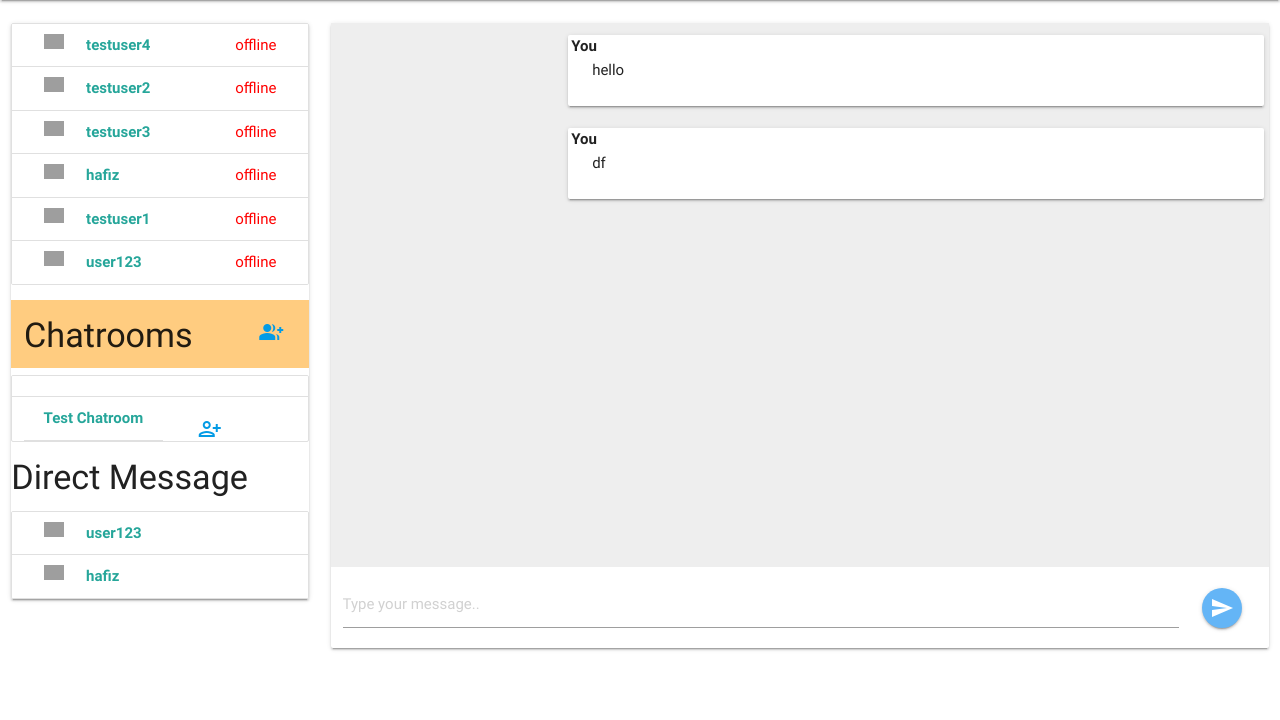
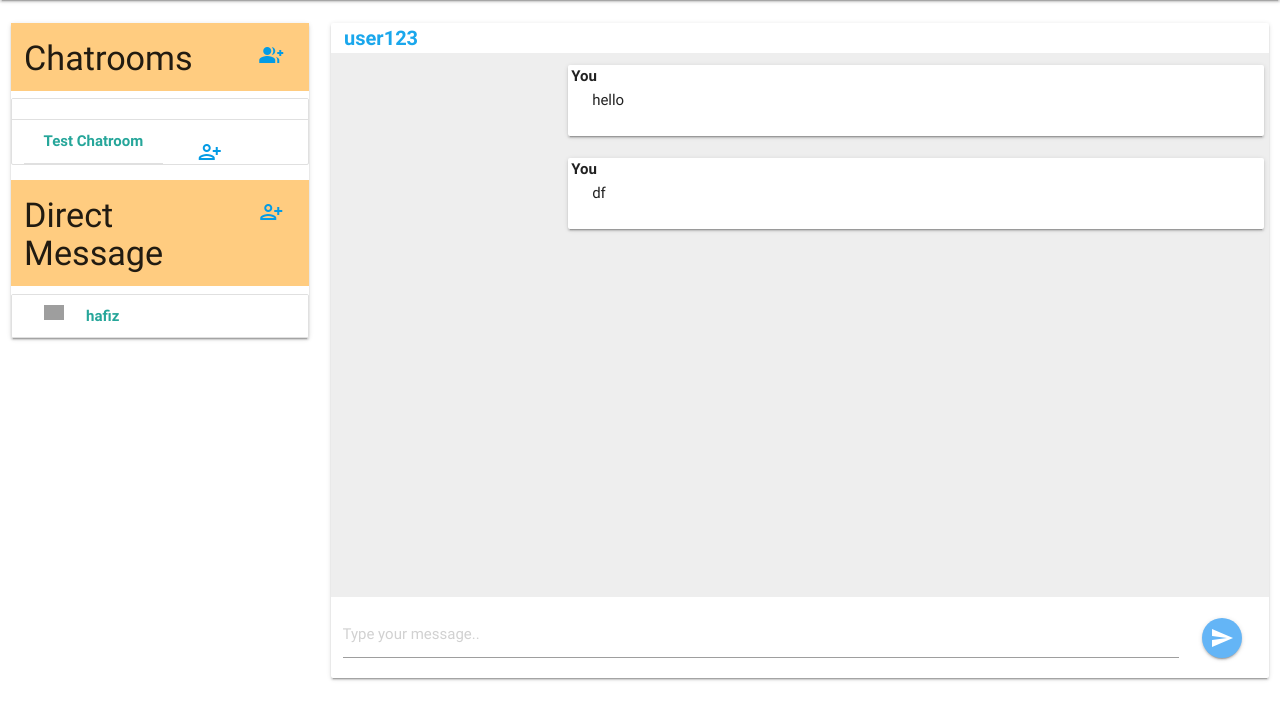
Before and after one commit to HafizAkinteye/NewCollegion, a Django app: page /chat/1/2/ in a window 1280 px wide. Shown: the part 64-784 px from the top of the page. Run offline with Django 4.2, Linux system fonts and the light colour scheme; a user stored in the database is signed in; data comes from the database, SQL or seed files in the repository; both versions use the stored data as it was after the commit; data that the repository does not hold is empty; some libraries are stand-ins or nearby versions; grey boxes are pictures that could not be loaded.

Commit message:
add DM Invite, add remove from chatroom, remove list of all users (optimize api call), add feature where you can only chat with people with the same email domain.

```diff
--- a/Collegion_Backend/urls.py
+++ b/Collegion_Backend/urls.py
@@ -7,4 +7,6 @@
 urlpatterns = [
     path('', views.chat_view, name='chats'),
     path('<int:sender>/<int:receiver>/', views.message_view, name='message_view'),
+    path('add-dm-form/', views.add_dm_user_form, name="add-dm-user-form"),
+    path('dm-add/<int:user_id>/', views.dm_add, name="dm_add"),
 ]
--- a/Collegion_Backend/views.py
+++ b/Collegion_Backend/views.py
@@ -12,6 +12,7 @@
 from django.core.mail import EmailMessage
 from chat_room.models import ChatRoom
 #from verify_email.email_handler import send_verification_email
+import re
 
 def index(request):
     if request.user.is_authenticated:
@@ -106,8 +107,6 @@
         return redirect('index')
     if request.method == "GET":
         active_chatrooms = ChatRoom.objects.all().filter(member=request.user.id)
-        for chat in active_chatrooms:
-            print(chat.name)
         return render(request, 'chat/chat.html',
                       {'users': User.objects.exclude(username=request.user.username),
                        'chatroom': active_chatrooms,
@@ -125,17 +124,52 @@
         else:
             other_user = get_object_or_404(User, pk=sender)
         user = request.user
-        if other_user not in user.profile.dm_users.all():
-            user.profile.dm_users.add(other_user)
-            user.save()
-        if user not in other_user.profile.dm_users.all():
-            other_user.profile.dm_users.add(user)
-            other_user.save()
+        regex = '@((\w+)[.]?)+'
+        user_domain = re.search(regex, request.user.email)
+        if user_domain.group() == re.search(regex, other_user.email).group():
+            if other_user not in user.profile.dm_users.all():
+                user.profile.dm_users.add(other_user)
+                user.save()
+            if user not in other_user.profile.dm_users.all():
+                other_user.profile.dm_users.add(user)
+                other_user.save()
         return render(request, "chat/messages.html",
                       {'users': User.objects.exclude(username=request.user.username), #List of users
+                       'sender': other_user,
                        'receiver': User.objects.get(id=receiver),
                        'chatroom': ChatRoom.objects.all().filter(member=request.user.id),
                        'messages': DMMessage.objects.filter(sender_id=sender, receiver_id=receiver) |
                                    DMMessage.objects.filter(sender_id=receiver, receiver_id=sender),
                        'is_message': True,
                        'direct_messages': request.user.profile.dm_users.all()}) # Return context with message objects where users are either sender or receiver.
+
+@csrf_exempt
+def add_dm_user_form(request):
+    if not request.user.is_authenticated:
+        return redirect('index')
+    regex = '@((\w+)[.]?)+'
+    user_domain = re.search(regex, request.user.email)
+    dm_users = request.user.profile.dm_users.all()
+    if request.method == "POST":
+        user_ls = []
+        users = list(User.objects.all())
+        query = request.POST.get("search")
+        for user in users:
+            if query in user.username and user not in dm_users \
+                    and user_domain.group() == re.search(regex, user.email).group():
+                user_ls.append(user)
+    else:
+        user_ls = []
+        for user in list(request.user.profile.dm_users.all()):
+            if not user in dm_users and user_domain.group() == re.search(regex, user.email).group():
+                user_ls.append(user)
+
+    return render(request, "chat/add-dm.html",
+                  {
+                      'search_users': user_ls,
+                      'chatroom': ChatRoom.objects.all().filter(member=request.user.id),
+                      'direct_messages': request.user.profile.dm_users.all()})
+
+def dm_add(request, user_id):
+
+    pass
--- a/chat_room/urls.py
+++ b/chat_room/urls.py
@@ -9,4 +9,5 @@
     path('create/', create_chat_room, name='create-chatroom'),
     path('addUser/<int:group_id>/<int:user_to_add_id>/', add_user, name='add-user'),
     path('addUserForm/<int:group_id>/', add_user_form, name='add-to-group'),
+    path('remove-user/<int:room_id>/', remove_from_chat_room, name='remove-from-group')
 ]
--- a/static/css/login-styles.css
+++ b/static/css/login-styles.css
@@ -49,3 +49,53 @@
   margin-top: 20px;
 
 }
+
+.dmheader{
+display: flex;
+justify-content: space-between;
+}
+/* Tooltip container */
+.tooltip {
+  position: relative;
+  display: inline-block;
+}
+
+/* Tooltip text */
+.tooltip .tooltiptext {
+  visibility: hidden;
+  width: 120px;
+  background-color: #555;
+  color: #fff;
+  text-align: center;
+  padding: 5px 0;
+  border-radius: 6px;
+
+  /* Position the tooltip text */
+  position: absolute;
+  z-index: 1;
+  bottom: 125%;
+  left: 50%;
+  margin-left: -60px;
+
+  /* Fade in tooltip */
+  opacity: 0;
+  transition: opacity 0.3s;
+}
+
+/* Tooltip arrow */
+.tooltip .tooltiptext::after {
+  content: "";
+  position: absolute;
+  top: 100%;
+  left: 50%;
+  margin-left: -5px;
+  border-width: 5px;
+  border-style: solid;
+  border-color: #555 transparent transparent transparent;
+}
+
+/* Show the tooltip text when you mouse over the tooltip container */
+.tooltip:hover .tooltiptext {
+  visibility: visible;
+  opacity: 1;
+}
--- a/static/js/chat.js
+++ b/static/js/chat.js
@@ -1,15 +1,6 @@
 
 
 let userState = ''
-
-const userDiv = (senderId, receiverId, name, online) =>
-    (`<a href="/chat/${senderId}/${receiverId}" id="user${receiverId}" class="collection-item row">
-                    <img src="https://frontend-1.adjust.com/new-assets/images/site-images/interface/user.svg" class="col s2">
-                    <div class="col s10">
-                    <span class="title" style="font-weight: bolder">${name}</span>
-                    <span style="color: ${online ? 'green' : 'red'}; float: right">${online ? 'online' : 'offline'}</span>
-                    </div>
-                </a>`)
 
 function scrolltoend() {
     $('#board').stop().animate({
@@ -61,22 +52,6 @@
     })
 }
 
-function getUsers(senderId, callback) {
-    return $.get('/api/users', function (data) {
-        if (userState !== JSON.stringify(data)) {
-            userState = JSON.stringify(data);
-            const doc = data.reduce((res, user) => {
-                if (user.id === senderId) {
-                    return res
-                } else {
-                    return [userDiv(senderId, user.id, user.username, user.online), ...res]
-                }
-            }, [])
-            callback(doc)
-        }
-    })
-}
-
 function register(username, password) {
     $.post('/api/users/', '{"username": "' + username + '", "password": "' + password + '"}',
         function (data) {
--- a/templates/chat/chat.html
+++ b/templates/chat/chat.html
@@ -13,14 +13,14 @@
 <div class="row">
     <div class="col s3">
     <div class="card">
-            <div id="users" class="collection">
-
-            </div>
         <div class="orange lighten-3 chatrooms">
             <h4 class="group-chat-label">Chatrooms</h4>
+            <div class="tooltip">
+                <span class="tooltiptext">Create Group Chat</span>
                 <a href="{% url 'chat_room:create-chatroom' %}" class="material-icons group-add">
                     group_add
                 </a>
+            </div>
         </div>
         <div id="chatroom" class="collection">
             {% for room in chatroom %}
@@ -36,7 +36,15 @@
             </a>
             {% endfor %}
         </div>
-            <h4>Direct Message</h4>
+        <div class="orange lighten-3 chatrooms">
+            <h4 class="group-chat-label">Direct Message</h4>
+            <div class="tooltip">
+                <span class="tooltiptext">Add User to List</span>
+                <a href="{% url 'Collegion_Backend:add-dm-user-form' %}" class="material-icons group-add">
+                    person_add_alt
+                </a>
+            </div>
+        </div>
         <div id="dms" class="collection">
             {% for dm in direct_messages %}
             <a href="/chat/{{request.user.id}}/{{dm.id}}/" id="user${receiverId}" class="collection-item row">
@@ -51,6 +59,29 @@
     </div>
     <div class="col s9">
         <div class="card">
+            {% if sender %}
+            <div class="dmheader">
+                <span class="title" style="font-weight: bolder; margin-left: 1vw; font-size: 20px; color:#1AA7EC">{{sender}}</span>
+            </div>
+            {% elif group_name %}
+            <div class="dmheader">
+                <span class="title" style="font-weight: bolder; margin-left: 1vw; font-size: 20px; color:#1AA7EC">{{group_name}}</span>
+                <div class="pull-right" style="margin-right:1vw;">
+                    <div class="tooltip">
+                        <span class="tooltiptext">Add Member</span>
+                        <a href="{% url 'chat_room:add-to-group' chatroom_id %}" class="material-icons">
+                            person_add_alt
+                        </a>
+                    </div>
+                    <div class="tooltip">
+                        <span class="tooltiptext">Leave Group</span>
+                        <a href="{% url 'chat_room:remove-from-group' chatroom_id %}" class="material-icons">
+                            delete
+                        </a>
+                    </div>
+                </div>
+            </div>
+            {% endif %}
         <div id="board" class="section grey lighten-3" style="height: 68vh; padding: 5px; overflow-y: scroll">
 
             {% block content %}
@@ -92,15 +123,6 @@
                 send_chatroom('{{ request.user.username }}', '{{ chatroom_id }}', message.val());
                 message.val('');
             })
-            setInterval(() => {
-                getUsers({{ request.user.id }}, doc => {
-                    let list = ''
-                    doc.map(userItem => {
-                        list += userItem
-                    })
-                    $('#users').html(list)
-                });
-            }, 1000)
         })
     </script>
 {% else %}
@@ -118,18 +140,7 @@
                 send('{{ request.user.username }}', '{{ receiver.username }}', message.val());
                 message.val('');
             })
-            setInterval(() => {
-                getUsers({{ request.user.id }}, doc => {
-                    let list = ''
-                    doc.map(userItem => {
-                        list += userItem
         })
-                    $('#users').html(list)
-                });
-            }, 1000)
-        })
-
-
     </script>
 {% endif %}
 {% endblock %}
--- a/templates/chat/messages.html
+++ b/templates/chat/messages.html
@@ -21,7 +21,7 @@
 $(function () {
     $('#user{{ receiver.id }}').addClass('active');
     //Call receive function each 1 seconds to check for new messages in the database
-    setInterval(receive,5000)
+    setInterval(receive,2000)
 })
 </script>
 {% else %}
@@ -29,7 +29,7 @@
 $(function () {
     $('#user{{ receiver.id }}').addClass('active');
     //Call receive function each 1 seconds to check for new messages in the database
-    setInterval(receive,5000)
+    setInterval(receive,2000)
 })
 </script>
 {% endif %}
```
Also changed, not shown: chat_room/views.py (+15 -5 lines), templates/chat/add-dm.html (added, +23 -0 lines), db.sqlite3. Lines whose indentation alone changed are shown as unchanged.
